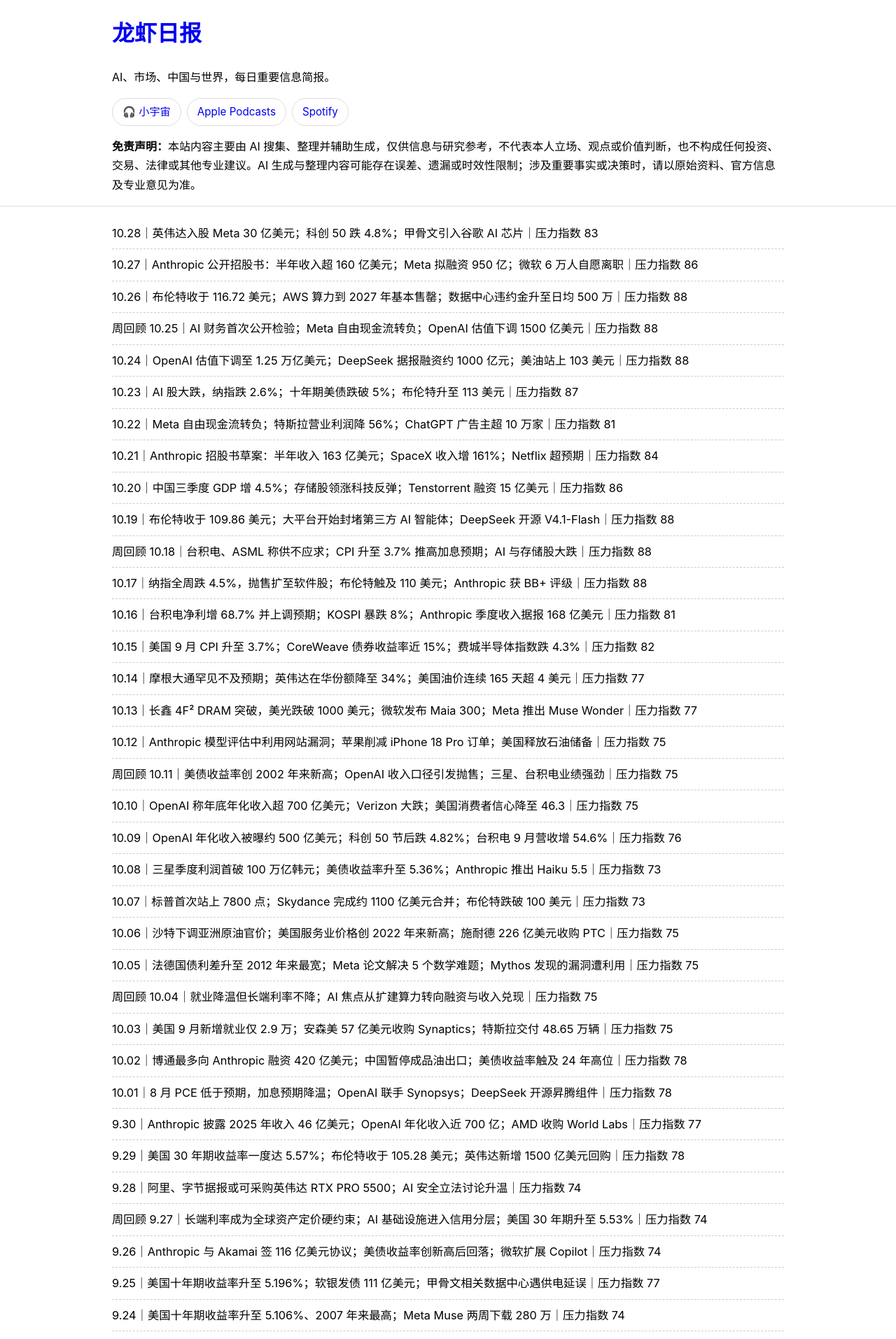
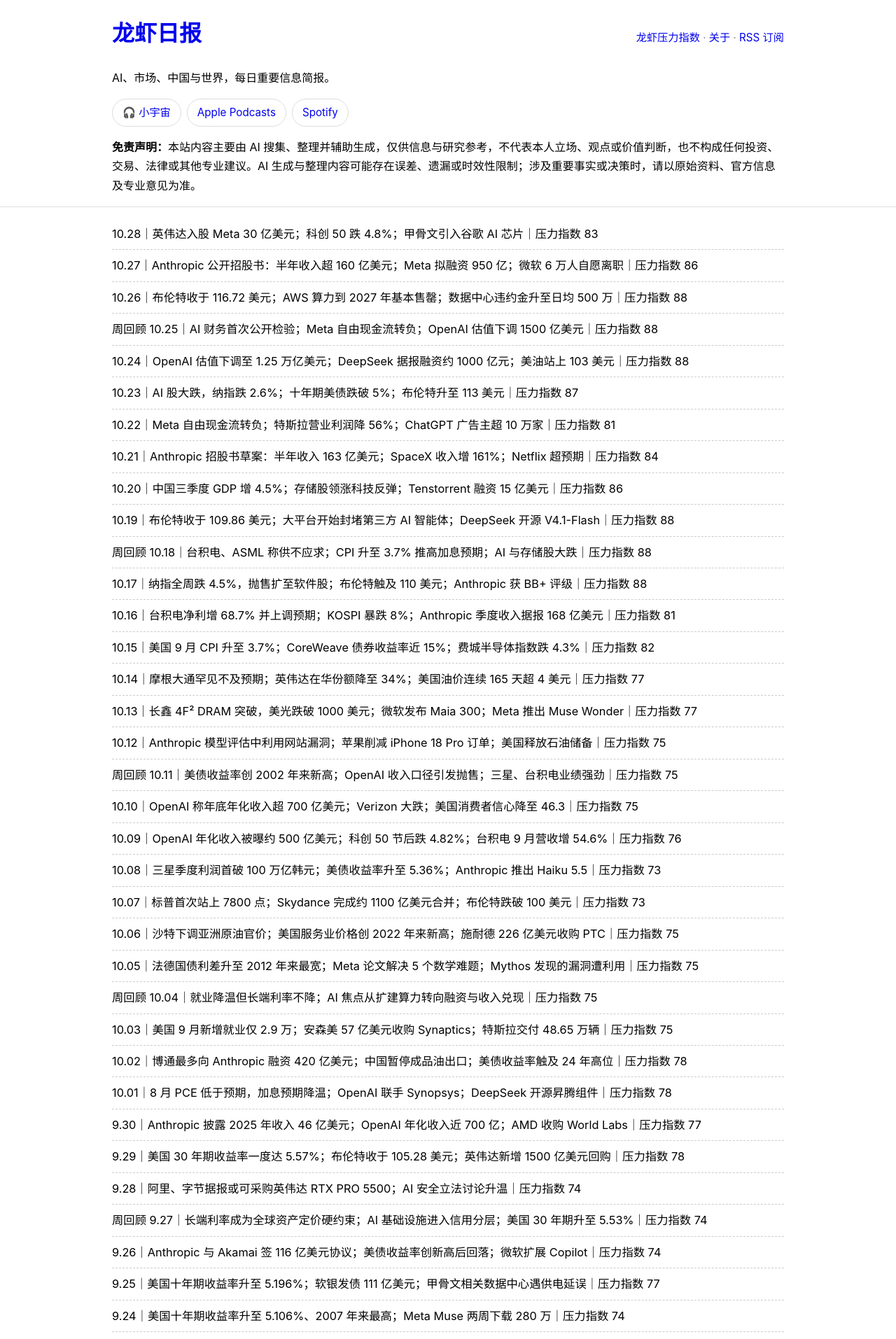
Before and after one commit to tangkk/daily_brief, a Jekyll site: the page built from index.html, in a window 1280 px wide. Shown: the top 1913 px of the page at 70% size. Built offline with Jekyll 4.4.1, drawn with Linux system fonts in a browser that asks for light colours; some of the changed text lies outside the part shown.

Commit message:
Move site links (stress index, about, RSS) from the footer to the header
Co-Authored-By: Claude Opus 5.5 <noreply@anthropic.com>
Claude-Session: https://claude.ai/code/session_01AZoy5HeLRBYUq2dew3tuBE

```diff
--- /dev/null
+++ b/_includes/site_nav.html
@@ -0,0 +1 @@
+<nav class="site-nav" aria-label="站点导航"><a href="{{ '/stress-index/' | relative_url }}">龙虾压力指数</a> · <a href="{{ '/about/' | relative_url }}">关于</a> · <a href="{{ '/feed.xml' | relative_url }}">RSS 订阅</a></nav>
--- a/_layouts/ai_credit_cycle.html
+++ b/_layouts/ai_credit_cycle.html
@@ -12,7 +12,10 @@
 <body>
   <header class="site-header">
     <div class="container">
-      <h1><a href="{{ '/' | relative_url }}">{{ site.title }}</a></h1>
+      <div class="site-title-row">
+        <h1><a href="{{ '/' | relative_url }}">{{ site.title }}</a></h1>
+        {% include site_nav.html %}
+      </div>
       <p>{{ site.description }}</p>
     </div>
   </header>
--- a/assets/css/main.css
+++ b/assets/css/main.css
@@ -4,6 +4,9 @@ body { margin: 0; font-family: -apple-system,BlinkMacSystemFont,"Segoe UI",Robot
 .container--wide { max-width: 960px; }
 .site-header, .site-footer { border-bottom: 1px solid #ddd; }
 .site-footer { border-top: 1px solid #ddd; border-bottom: 0; margin-top: 48px; }
+.site-title-row { display: flex; flex-wrap: wrap; align-items: baseline; justify-content: space-between; gap: 4px 16px; }
+.site-title-row h1 { margin-bottom: 0.2em; }
+.site-nav { font-size: 0.95rem; color: #888; }
 a { text-decoration: none; }
 a:hover { text-decoration: underline; }
 .post-list { list-style: none; padding: 0; }
--- a/index.html
+++ b/index.html
@@ -22,7 +22,10 @@ layout: null
 <body>
   <header class="site-header">
     <div class="container container--wide">
-      <h1><a href="{{ '/' | relative_url }}">{{ site.title }}</a></h1>
+      <div class="site-title-row">
+        <h1><a href="{{ '/' | relative_url }}">{{ site.title }}</a></h1>
+        {% include site_nav.html %}
+      </div>
       <p>{{ site.description }}</p>
       <p class="subscribe">
         <a href="{{ site.xiaoyuzhou_url }}" target="_blank" rel="noopener">🎧 小宇宙</a>
@@ -52,7 +55,7 @@ layout: null
 
   <footer class="site-footer">
     <div class="container container--wide">
-      <p>© {{ site.time | date: "%Y" }} {{ site.title }} · <a href="{{ '/stress-index/' | relative_url }}">龙虾压力指数</a> · <a href="{{ '/about/' | relative_url }}">关于</a> · <a href="{{ '/feed.xml' | relative_url }}">RSS 订阅</a></p>
+      <p>© {{ site.time | date: "%Y" }} {{ site.title }}</p>
     </div>
   </footer>
 </body>
```
Also changed, not shown: _layouts/daily_brief.html (+5 -2 lines), about.html (+5 -2 lines), stress-index.html (+5 -2 lines).
